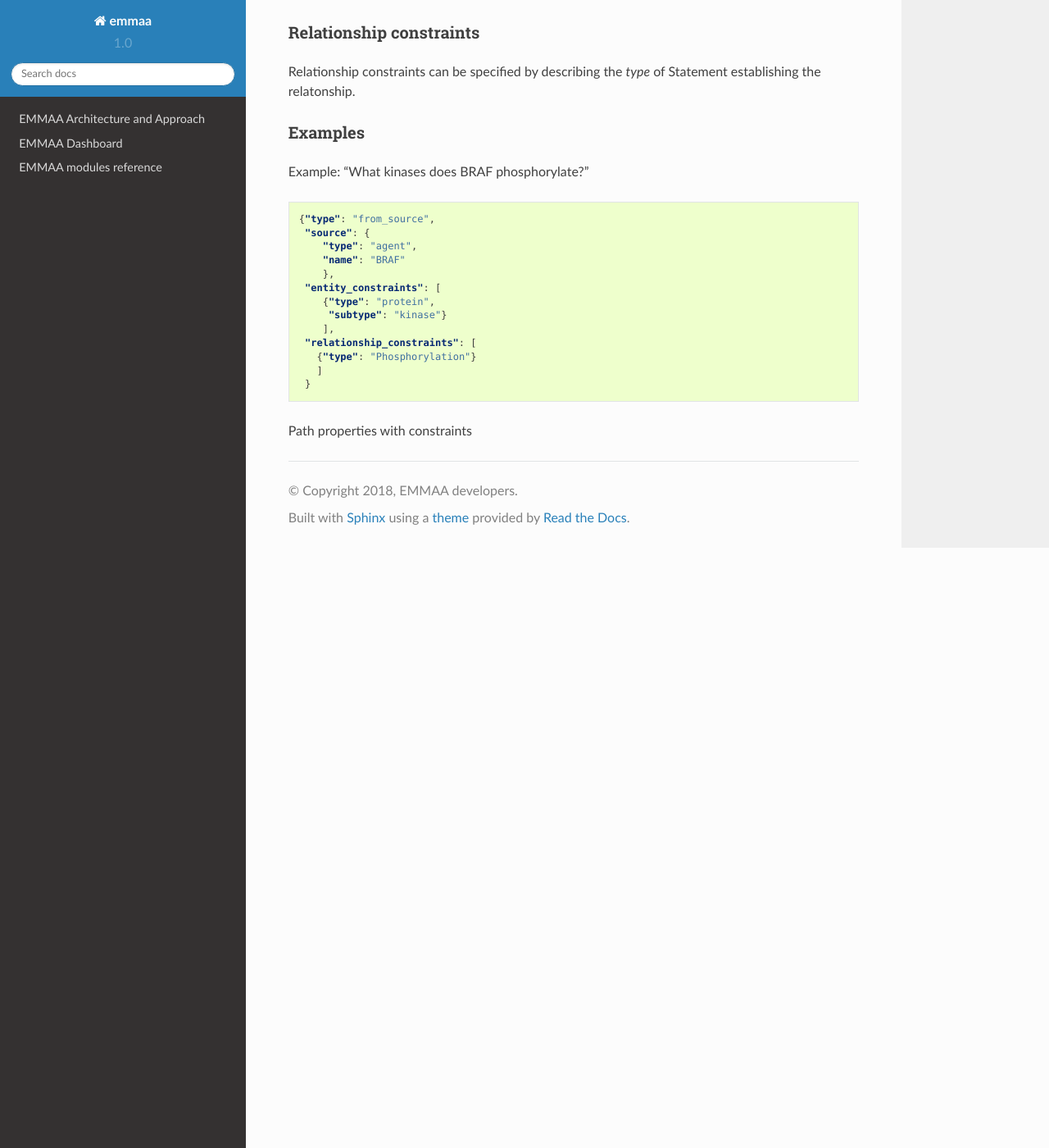
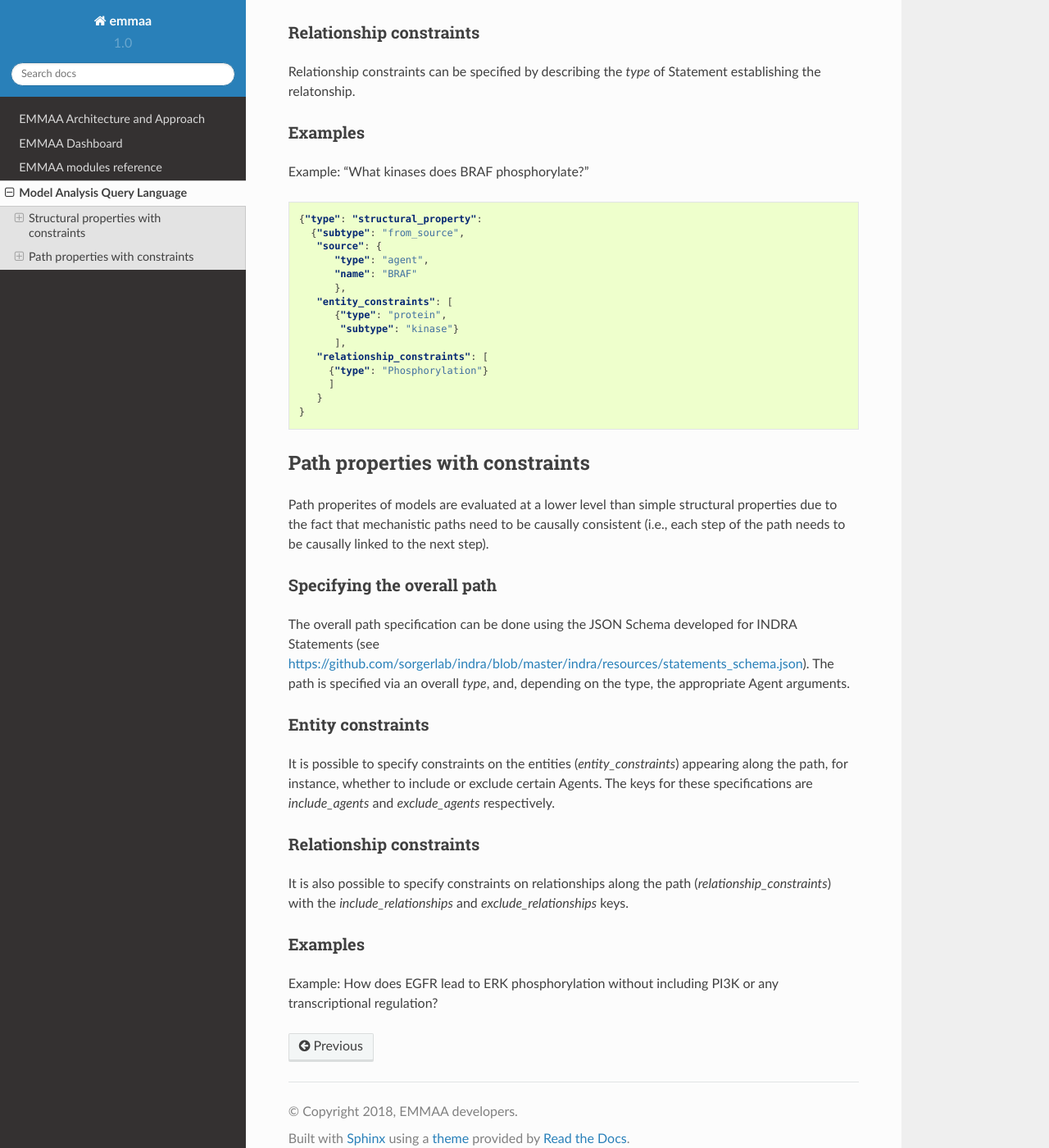
Before and after one commit to gyorilab/emmaa, a Sphinx documentation site: the page built from doc/maql.rst, in a window 1280 px wide and 1400 px high, scrolled down 1370 px. Shown: the whole window at 82% size. Built offline with Sphinx 7.4.7 and the Read the Docs theme 2.0.0, drawn with Linux system fonts in a browser that asks for light colours; some of the changed text lies outside the part shown.

Commit message:
Start specifying path properties

```diff
--- a/doc/index.rst
+++ b/doc/index.rst
@@ -12,6 +12,7 @@ EMMAA: Ecosystem of Machine-maintained models with Automated Analysis
    architecture/index
    dashboard/index
    modules/index
+   maql
 
 
 
--- a/doc/maql.rst
+++ b/doc/maql.rst
@@ -34,7 +34,7 @@ Agent.
 
 Specifying topology
 ~~~~~~~~~~~~~~~~~~~
-Structural queries have multiple subtypes based on the topology of the query:
+Structural queries have multiple *subtypes* based on the topology of the query:
 - binary_directed: specifies two Agents, a *source* and a *target*, between
   which, a directed relationship is queried.
 - binary_undirected: specifies two Agents in an *agents* list, in arbitrary
@@ -70,7 +70,8 @@ Example: "What kinases does BRAF phosphorylate?"
 
 .. code-block:: json
 
-    {"type": "from_source",
+  {"type": "structural_property":
+    {"subtype": "from_source",
      "source": {
         "type": "agent",
         "name": "BRAF"
@@ -83,6 +84,36 @@ Example: "What kinases does BRAF phosphorylate?"
        {"type": "Phosphorylation"}
        ]
      }
-
+  }
 
 Path properties with constraints
+--------------------------------
+Path properites of models are evaluated at a lower level than simple
+structural properties due to the fact that mechanistic paths need to
+be causally consistent (i.e., each step of the path needs to be causally
+linked to the next step).
+
+Specifying the overall path
+~~~~~~~~~~~~~~~~~~~~~~~~~~~
+The overall path specification can be done using the JSON Schema developed
+for INDRA Statements (see https://github.com/sorgerlab/indra/blob/master/indra/resources/statements_schema.json).
+The path is specified via an overall *type*, and, depending on the type,
+the appropriate Agent arguments.
+
+Entity constraints
+~~~~~~~~~~~~~~~~~~
+It is possible to specify constraints on the entities (*entity_constraints*)
+appearing along the path, for instance, whether to include or exclude
+certain Agents. The keys for these specifications are *include_agents* and
+*exclude_agents* respectively.
+
+Relationship constraints
+~~~~~~~~~~~~~~~~~~~~~~~~
+It is also possible to specify constraints on relationships along the path
+(*relationship_constraints*) with the *include_relationships* and
+*exclude_relationships* keys.
+
+Examples
+~~~~~~~~
+Example: How does EGFR lead to ERK phosphorylation without including
+PI3K or any transcriptional regulation?
```
Also changed, not shown: other parts of doc/maql.rst (+1 -1 lines).
